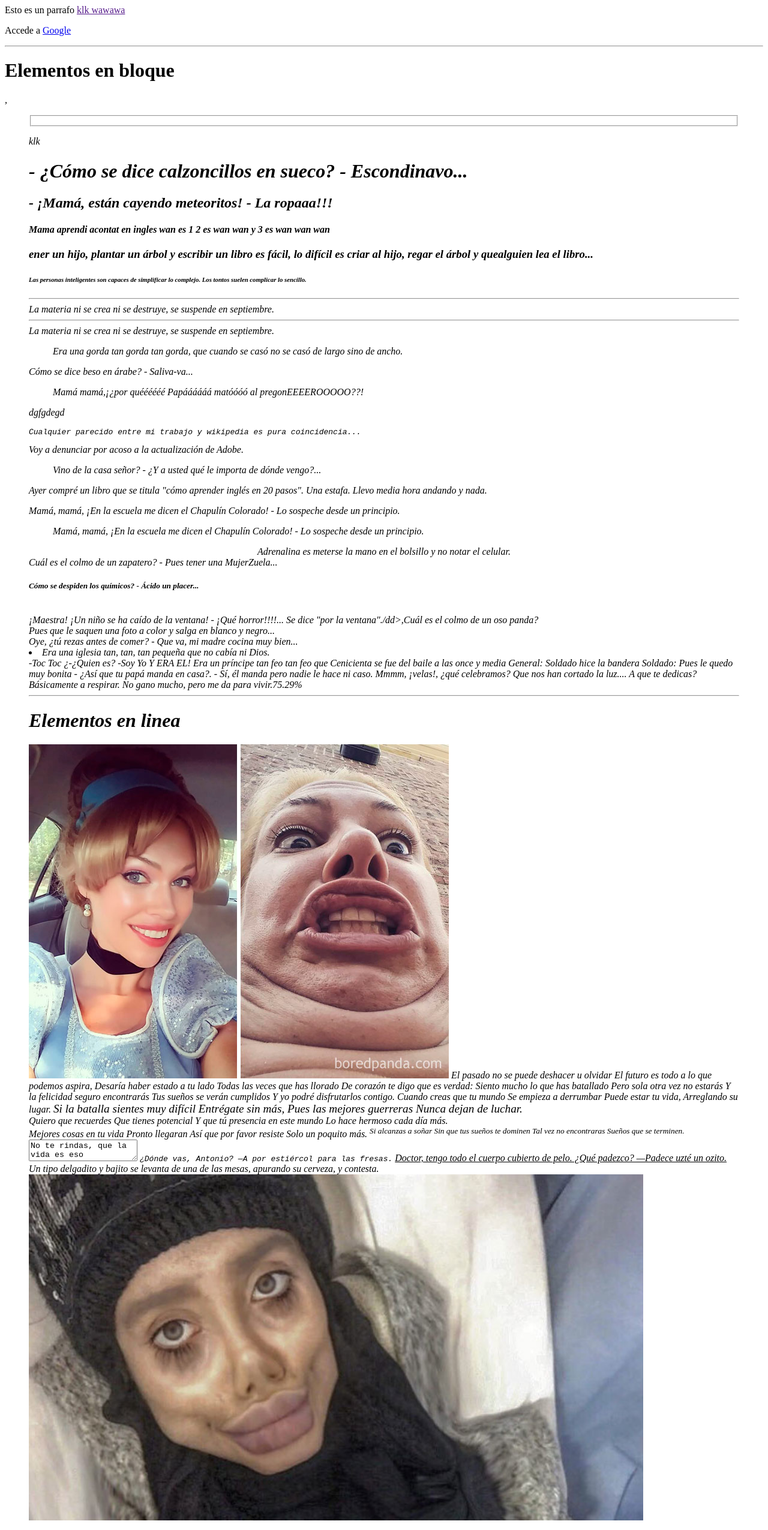
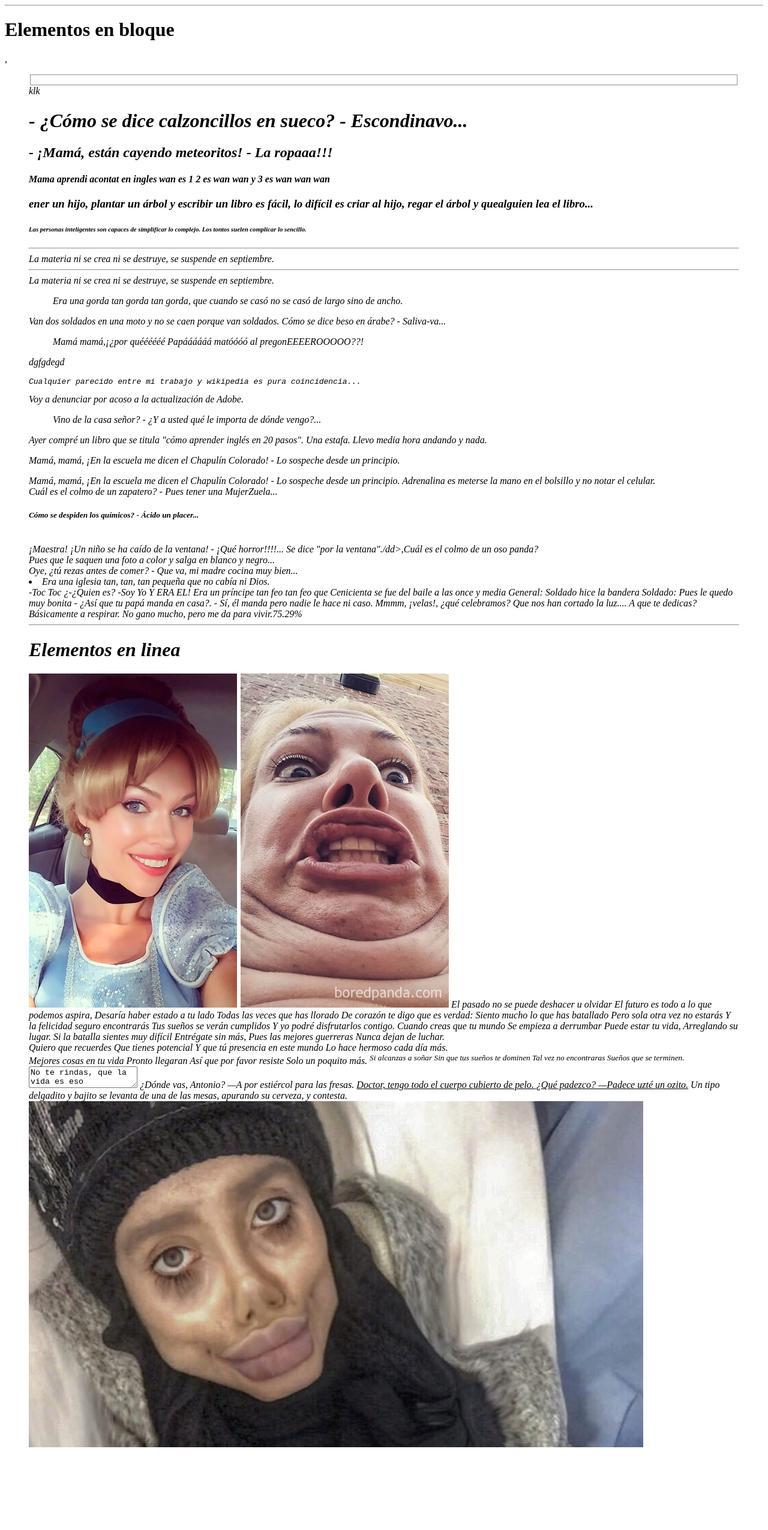
Before and after one commit to AdielCruz1992/web2019_willy, a plain HTML site: page ejercicios/02_ejercicios/elementos.html in a window 1280 px wide. Shown: the whole page at 60% size. After the commit the page ends 2433 px from the top, so only its background shows below. Drawn offline with Linux system fonts and the light colour scheme.

Commit message:
praticas e hoy

```diff
--- a/ejercicios/02_ejercicios/elementos.html
+++ b/ejercicios/02_ejercicios/elementos.html
@@ -1,12 +1,12 @@
-<html>
-    </html>
+<!DOCTYPE html>
+<html lang="es">
+<head>
+    <meta charset="UTF-8">
+    <meta name="viewport" content="width=device-width, initial-scale=1.0">
+    <meta http-equiv="X-UA-Compatible" content="ie=edge">
     <title>Elementos</title>
 </head>
 <body>
-     <p>Esto es un parrafo</a>
-     <a href="">klk wawawa</a>
-     <p>Accede a <a href="https://www.google.com">Google</a></p>
-
        <hr>
        <h1>Elementos en bloque</h1>
        <address>, <blockquote>
@@ -17,12 +17,15 @@
                <h2>- ¡Mamá, están cayendo meteoritos!
                    - La ropaaa!!!</h2>
                <h4>Mama aprendi acontat en ingles wan es 1 2 es wan wan y 3 es wan wan wan</h4>
-     <h3>ener un hijo, plantar un árbol y escribir un libro es fácil, lo difícil es criar al hijo, regar el árbol y quealguien lea el libro...</h3>
-     <h6>Las personas inteligentes son capaces de simplificar lo complejo. Los tontos suelen complicar lo sencillo.</h6>
-     <hr>La materia ni se crea ni se destruye, se suspende en septiembre.<hr>
-     <isindex>La materia ni se crea ni se destruye, se suspende en septiembre.</isindex>
+               <h3>ener un hijo, plantar un árbol y escribir un libro es fácil, lo difícil es criar al hijo, regar el
+                   árbol y quealguien lea el libro...</h3>
+               <h6>Las personas inteligentes son capaces de simplificar lo complejo. Los tontos suelen complicar lo
+                   sencillo.</h6>
+               <hr>La materia ni se crea ni se destruye, se suspende en septiembre.
+               <hr>
+               La materia ni se crea ni se destruye, se suspende en septiembre.</isindex>
                <menu>Era una gorda tan gorda tan gorda, que cuando se casó no se casó de largo sino de ancho.</menu>
-     <noframes>Van dos soldados en una moto y no se caen porque van soldados.</noframes>
+               Van dos soldados en una moto y no se caen porque van soldados.
                <nos-crip>Cómo se dice beso en árabe? - Saliva-va...</nos-crip>
                <ol>Mamá mamá,¡¿por quéééééé Papáááááá matóóóó al pregonEEEEROOOOO??!</ol>
                <p>dgfgdegd</p>
@@ -30,13 +33,14 @@
                <table>Voy a denunciar por acoso a la actualización de Adobe.</table>
                <ul>Vino de la casa señor?
                    - ¿Y a usted qué le importa de dónde vengo?...</ul>
-     <address>Ayer compré un libro que se titula "cómo aprender inglés en 20 pasos". Una estafa. Llevo media hora andando y
+               <address>Ayer compré un libro que se titula "cómo aprender inglés en 20 pasos". Una estafa. Llevo media
+                   hora andando y
                    nada.</address>
                <dl>Mamá, mamá, ¡En la escuela me dicen el Chapulín Colorado!
                    - Lo sospeche desde un principio.</dl>
-     <dir>Mamá, mamá, ¡En la escuela me dicen el Chapulín Colorado!
-     - Lo sospeche desde un principio.</dir>
-     <center>Adrenalina es meterse la mano en el bolsillo y no notar el celular.</center>
+               Mamá, mamá, ¡En la escuela me dicen el Chapulín Colorado!
+                   - Lo sospeche desde un principio.
+               Adrenalina es meterse la mano en el bolsillo y no notar el celular.
                <div>Cuál es el colmo de un zapatero?
                    - Pues tener una MujerZuela...</div>
                <h5>Cómo se despiden los químicos?
@@ -65,8 +69,7 @@
 
                <hr>
                <h1>Elementos en linea</h1>
-     <img
-     src="img.jpg">
+               <img src="img.jpg">
 
 
                <a>El pasado no se puede deshacer u olvidar
@@ -75,19 +78,19 @@
                    Todas las veces que has llorado
                    <abbr>De corazón te digo que es verdad:
                        Siento mucho lo que has batallado</abbr>
-     <acronym>Pero sola otra vez no estarás
-     Y la felicidad seguro encontrarás</acronym>
+                   Pero sola otra vez no estarás
+                       Y la felicidad seguro encontrarás
                    <b></b>
-     <basefont>Tus sueños se verán cumplidos
+                   Tus sueños se verán cumplidos
                    Y yo podré disfrutarlos contigo.</basefont>
                    <bdo>Cuando creas que tu mundo
                        Se empieza a derrumbar
                        Puede estar tu vida,
                        Arreglando su lugar.</bdo>
-     <big>Si la batalla sientes muy difícil
+                   Si la batalla sientes muy difícil
                        Entrégate sin más,
                        Pues las mejores guerreras
-     Nunca dejan de luchar.</big>
+                       Nunca dejan de luchar.
                    <br>Quiero que recuerdes
                    Que tienes potencial
                    Y que tú presencia en este mundo
@@ -105,12 +108,12 @@
      De alcanzar y comenzar de nuevo,
      Vivir la vida y aceptar el reto,
      No estás sola,porque yo te quiero...</textarea>
-     <tt>¿Dónde vas, Antonio?
-     —A por estiércol para las fresas.</tt>
+                   ¿Dónde vas, Antonio?
+                       —A por estiércol para las fresas.
                    <u>Doctor, tengo todo el cuerpo cubierto de pelo. ¿Qué padezco?
                        —Padece uzté un ozito.</u>
-     <var>Un tipo delgadito y bajito se levanta de una de las mesas, apurando su cerveza, y contesta.</var>
+                   <var>Un tipo delgadito y bajito se levanta de una de las mesas, apurando su cerveza, y
+                       contesta.</var>
                    <img src="img2.jpg" width="1024PX">
 </body>
-
 </html>
```
Also changed, not shown: ejercicios/02_ejercicios/atributos.html (+13 -7 lines), ejercicios/07_tablas/tablas_basicas.html (added, +46 -0 lines), ejercicios/07_tablas/ejercicio11.html (added). Lines whose indentation alone changed are shown as unchanged.
